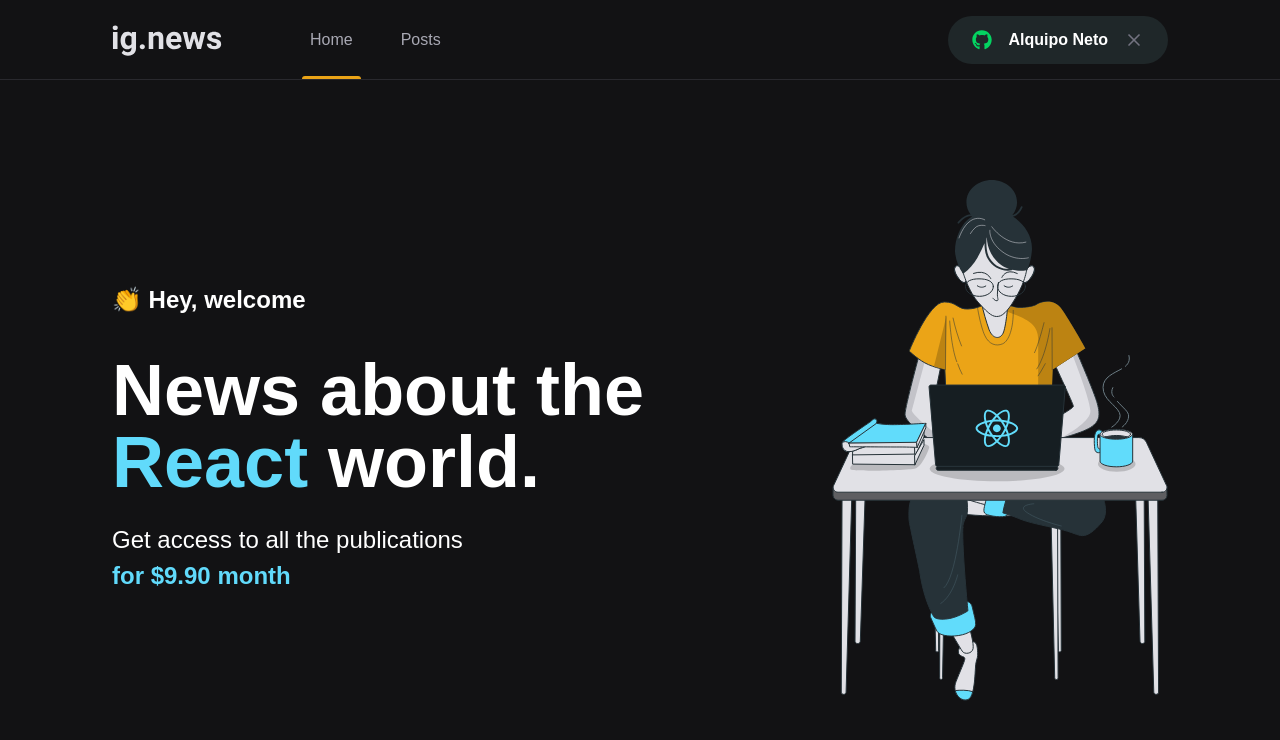
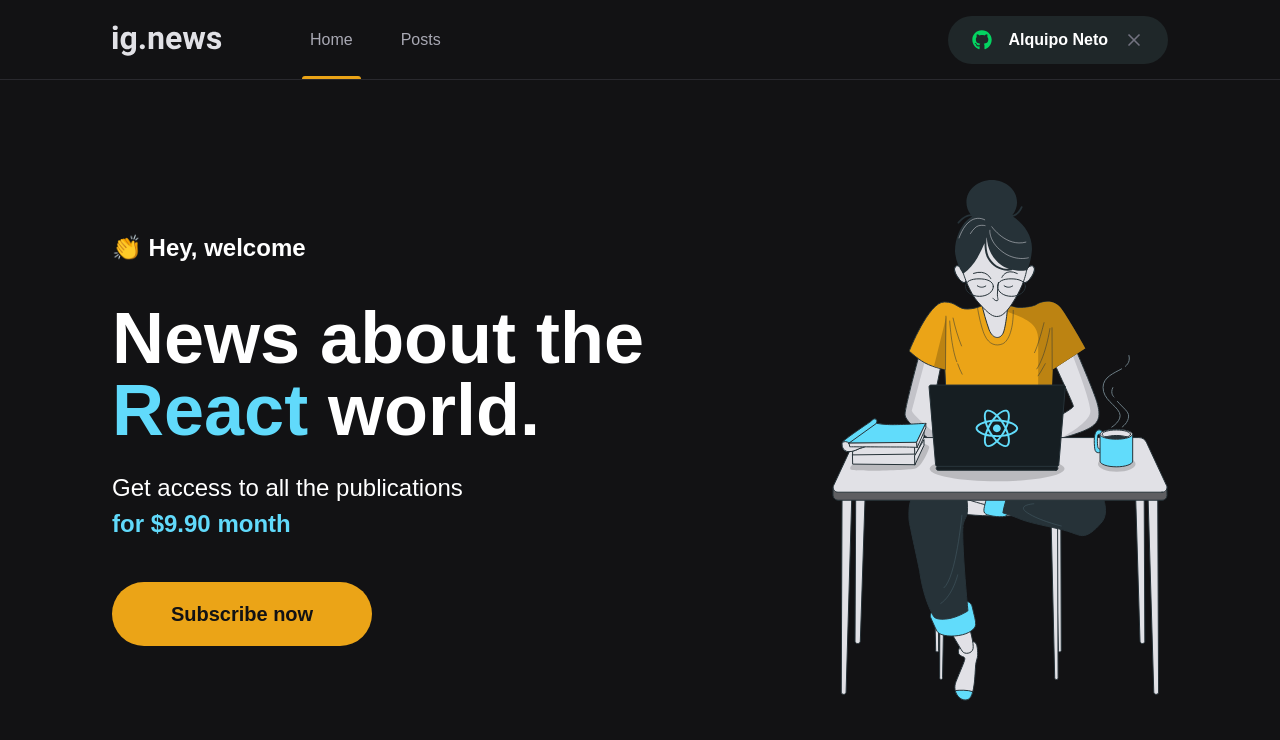
Before and after one commit to Alquipo/ignews, a Next.js app: page / in a window 1280 px wide. Shown: the top 740 px of the page. Built offline with nearby package versions, Linux system fonts and the light colour scheme.

Commit message:
feat: subscribe button

```diff
--- /dev/null
+++ b/src/components/SubscribeButton/index.tsx
@@ -0,0 +1,9 @@
+import styles from './styles.module.scss'
+
+export function SubscribeButton(){
+  return (
+    <button type='button' className={styles.subscribeButton}>
+      Subscribe now
+    </button>
+  )
+}
--- /dev/null
+++ b/src/components/SubscribeButton/styles.module.scss
@@ -0,0 +1,20 @@
+.subscribeButton {
+  height: 4rem;
+  width: 260px;
+  border: 0;
+  border-radius: 2rem;
+  background: var(--yellow-500);
+  color: var(--gray-900);
+  font-size: 1.25rem;
+  font-weight: bold;
+
+  display: flex;
+  align-items: center;
+  justify-content: center;
+
+  transition: filter 0.2s;
+
+  &:hover {
+    filter: brightness(0.8);
+  }
+}
--- a/src/pages/home.module.scss
+++ b/src/pages/home.module.scss
@@ -38,4 +38,8 @@
       font-weight: bold;
     }
   }
+
+  button {
+    margin-top: 2.5rem;
+  }
 }
--- a/src/pages/index.tsx
+++ b/src/pages/index.tsx
@@ -1,4 +1,5 @@
 import Head from 'next/head'
+import { SubscribeButton } from '../components/SubscribeButton'
 
 import styles from './home.module.scss'
 
@@ -17,6 +18,7 @@
           Get access to all the publications <br />
           <span>for $9.90 month</span>
         </p>
+        <SubscribeButton />
       </section>
 
       <img src="/images/avatar.svg" alt="Girl coding"/>
```
